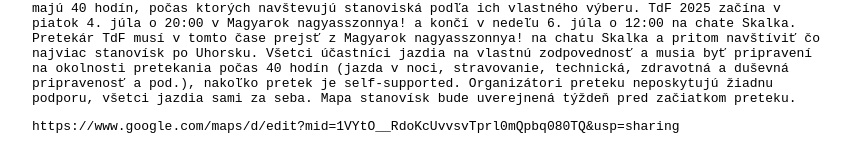
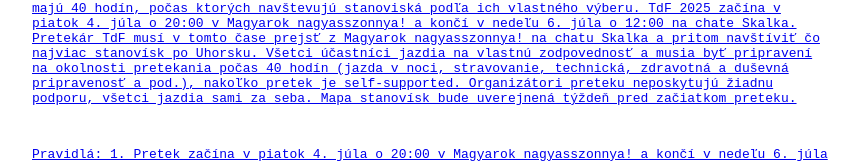
Before and after one commit to bamasso/bamasko, a plain HTML site: page tdf25.html in a window 1280 px wide. Shown: the part 1037-1200 px from the top of the page, without its empty margins (208-1067 px from the left). Drawn offline with Linux system fonts and the light colour scheme.

Commit message:
Update tdf25.html

```diff
--- a/tdf25.html
+++ b/tdf25.html
@@ -69,12 +69,13 @@
 Siedmy ročník endurance alleycatu Tour de Felvidék
 <p>ŠTART: 4.7 20:00 Magyarok nagyasszonnya! Esztergom</p>
 <p></p>CIEĽ: 6.7 12:00 chata Skalka, Severka, Mosty u Jablunkova</p>
+<p> <a href="https://www.google.com/maps/d/edit?mid=1VYtO__RdoKcUvvsvTprl0mQpbq080TQ&usp=sharing"</a> </p>
 <p>Tour de Felvidék (TdF) je cyklistický pretek, z polovice alleycat a z polovice cyklomaratón. Pretekári majú 40 hodín, počas ktorých navštevujú stanoviská podľa ich vlastného výberu.
 TdF 2025 začína v piatok 4. júla o 20:00 v Magyarok nagyasszonnya! a končí v nedeľu 6. júla o 12:00 na chate Skalka. Pretekár TdF musí v tomto čase prejsť z Magyarok nagyasszonnya! na chatu Skalka a pritom navštíviť čo najviac stanovísk po Uhorsku.
 Všetci účastníci jazdia na vlastnú zodpovednosť a musia byť pripravení na okolnosti pretekania počas 40 hodín (jazda v noci, stravovanie, technická, zdravotná a duševná pripravenosť a pod.), nakoľko pretek je self-supported. Organizátori preteku neposkytujú žiadnu podporu, všetci jazdia sami za seba.
 Mapa stanovísk bude uverejnená týždeň pred začiatkom preteku.</p>
 
-<p>https://www.google.com/maps/d/edit?mid=1VYtO__RdoKcUvvsvTprl0mQpbq080TQ&usp=sharing</p>
+
 
     <br><p>Pravidlá:
 1. Pretek začína v piatok 4. júla o 20:00 v Magyarok nagyasszonnya! a končí v nedeľu 6. júla o 12:00 na chate Skalka.
```
